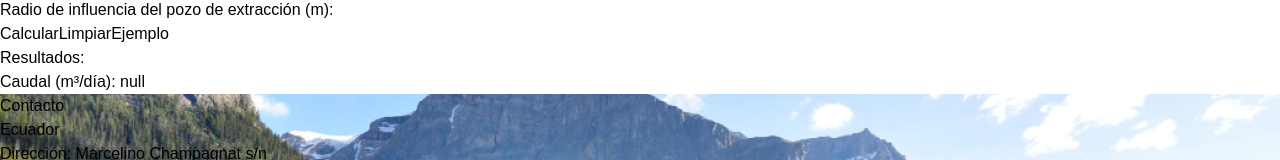
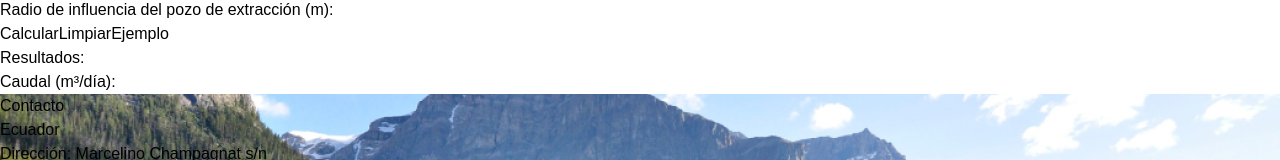
Before and after one commit to JamilErasmo/hydrovlab, a Next.js app: page /Experimentos/DupuitSin in a window 1280 px wide. Shown: the part 329-489 px from the top of the page. Built offline with nearby package versions, Linux system fonts and the light colour scheme.

Commit message:
Cambios 02

```diff
--- a/src/app/Experimentos/DupuitSin/page.js
+++ b/src/app/Experimentos/DupuitSin/page.js
@@ -150,7 +150,7 @@ const RegimenPermanente = () => {
   };
 
   return (
-    <div className="p-6 bg-white shadow-md rounded-lg">
+    <div className="container mx-auto max-w-3xl p-4">
             <BackButton />
       <h2 className="text-2xl font-bold text-blue-700 text-center uppercase tracking-wide">
         Régimen Permanente: Acuífero Libre
@@ -324,10 +324,10 @@ const RegimenPermanente = () => {
         {/* Resultados */}
         <h3 className="text-xl font-semibold text-blue-700">Resultados:</h3>
         <p className="text-lg font-medium text-gray-800 mt-2">
-          {activeCalculation === 'Q' && `Caudal (m³/día): ${results.Q}`}
-          {activeCalculation === 'Z' && `Abatimiento (m): ${results.Z}`}
-          {activeCalculation === 'K' && `Conductividad hidráulica (m/día): ${results.K}`}
-          {activeCalculation === 'R' && `Radio de influencia (m): ${results.R}`}
+          {activeCalculation === 'Q' && `Caudal (m³/día): ${results.Q !== null ? results.Q : ''}`}
+          {activeCalculation === 'Z' && `Abatimiento (m): ${results.Z !== null ? results.Z : ''}`}
+          {activeCalculation === 'K' && `Conductividad hidráulica (m/día): ${results.K !== null ? results.K : ''}`}
+          {activeCalculation === 'R' && `Radio de influencia (m): ${results.R !== null ? results.R : ''}`}
         </p>
       </div>
 
--- a/src/app/Experimentos/ThiemCon/page.js
+++ b/src/app/Experimentos/ThiemCon/page.js
@@ -265,7 +265,7 @@ const NuevoExperimento = () => {
 
 
     return (
-        <div className="p-8 min-h-screen">
+        <div className="container mx-auto max-w-3xl p-4">
                   <BackButton />
             <div className="p-6 bg-white rounded-2xl shadow-md border border-gray-300 space-y-6 max-w-lg mx-auto">
                 {/* Título Principal */}
--- a/src/app/Experimentos/ThiemSin/page.js
+++ b/src/app/Experimentos/ThiemSin/page.js
@@ -303,9 +303,9 @@ const ThiemCalculations = () => {
         <h3 className="text-xl font-semibold text-blue-700">Resultados:</h3>
         <p className="text-lg font-medium text-gray-800 mt-2">
         {activeCalculation === 'Q' && `Caudal (Q): ${results.Q !== null ? results.Q : ''}`}
-          {activeCalculation === 'Z' && `Abatimiento (m): ${results.Z}`}
-          {activeCalculation === 'T' && `Coef. de Transmisibilidad (T): ${results.T}`}
-          {activeCalculation === 'R' && `Radio de influencia (m): ${results.R}`}
+          {activeCalculation === 'Z' && `Abatimiento (m): ${results.Z !== null ? results.Z: ''}`}
+          {activeCalculation === 'T' && `Coef. de Transmisibilidad (T): ${results.T !== null ? results.T : ''}`}
+          {activeCalculation === 'R' && `Radio de influencia (m): ${results.R !== null ? results.R : ''}`}
         </p>
       </div>
 
```
